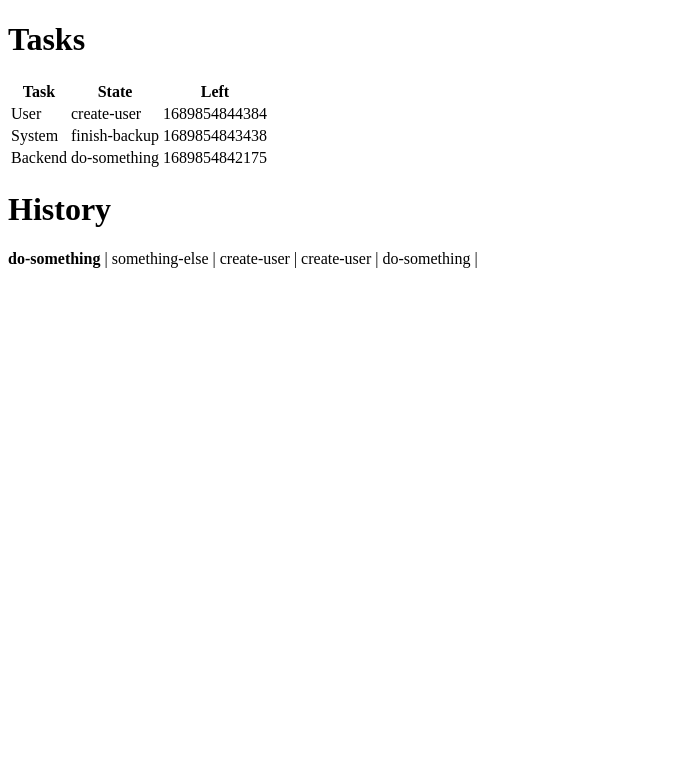
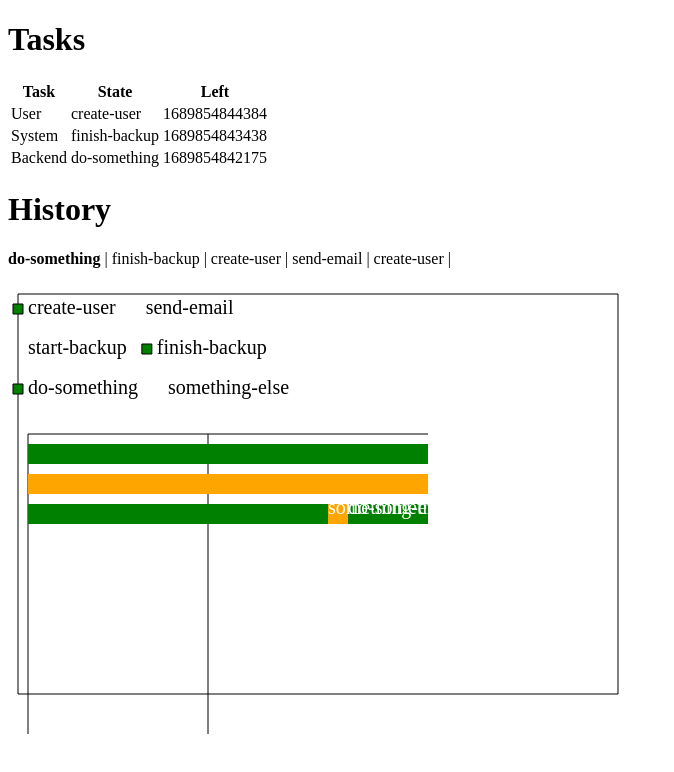
Before and after one commit to samsquire/operating-system-simulation, a website: page index.html in a window 1280 px wide. Shown: the whole page, without its empty margins (0-674 px from the left). Drawn offline with Linux system fonts and the light colour scheme.

Commit message:
Canvas graph rendering

```diff
--- a/index.html
+++ b/index.html
@@ -11,7 +11,7 @@
 
 <body>
   <div id="content"></div>
-
+  <canvas width="800" height="800" id="screen"></canvas>
 
   <script src="script.js"></script>
 
--- a/script.js
+++ b/script.js
@@ -1,6 +1,12 @@
 var taskLines = [];
 var now = Date.now();
 var tickInterval = 100;
+var c = document.getElementById("screen");
+var ctx = c.getContext("2d");
+var history = {};
+var samples = 20;
+
+var currentSample = 0;
 var tasks = [
   {
     "task": "User",
@@ -23,12 +29,21 @@ var tasks = [
       { "name": "something-else" }
     ]
   }
-]
+];
+for (var x = 0 ; x < samples ; x++) {
+  history[x] = {};
+  for (var y = 0; y < tasks.length; y++) {
+
+      history[x][y] = -1;
+
+  }
+}
 var thisNow = Date.now()
 function label(tasks) {
   for (var x = 0; x < tasks.length; x++) {
     for (var s = 0; s < tasks[x].subtasks.length; s++) {
       tasks[x].subtasks[s].ticks = thisNow;
+      tasks[x].subtasks[s].fresh = false;
     }
   }
 }
@@ -38,20 +53,19 @@ function deduct(now, tasks) {
 
   for (var x = 0; x < tasks.length; x++) {
     for (var s = 0; s < tasks[x].subtasks.length; s++) {
-          tasks[x].subtasks[s].fresh = false;
+         // tasks[x].subtasks[s].fresh = false;
     }
   }
   for (var x = 0; x < tasks.length; x++) {
     for (var s = 0; s < tasks[x].subtasks.length; s++) {
       if (tasks[x].subtasks[s].ticks > now) {
 
-
-        tasks[x].subtasks[s].fresh = false;
+         if (tasks[x].subtasks[s].fresh < 2) {
+          tasks[x].subtasks[s].fresh++;
+         }
 
         tasks[x].subtasks[s].ticks -= tickInterval;
-        if (tasks[x].subtasks[s].ticks < now && s + 1 < tasks[x].subtasks.length) {
-          tasks[x].subtasks[s + 1].fresh = true;
-        }
+
         break;
       } else {
 
@@ -69,7 +83,7 @@ function randomize(now, tasks) {
       if (tasks[x].subtasks[tasks[x].subtasks.length - 1].ticks <= now) {
     for (var s = 0; s < tasks[x].subtasks.length; s++) {
 
-        tasks[x].subtasks[s].fresh = true;
+        tasks[x].subtasks[s].fresh = 0;
 
         tasks[x].subtasks[s].ticks = Date.now() + Math.floor(Math.random() * (max - min) + min);
 
@@ -114,7 +128,7 @@ function generateTaskHistory(taskLines, tasks) {
     for (var s = 0; s < tasks[x].subtasks.length; s++) {
 
 
-      if (tasks[x].subtasks[s].fresh) {
+      if (tasks[x].subtasks[s].fresh == 1) {
         taskLines.unshift(tasks[x].subtasks[s].name);
         break;
       } else {
@@ -132,6 +146,127 @@ function generateTaskHistory(taskLines, tasks) {
 }
 
 function tick() {
+  console.log("frame");
+  ctx.beginPath();
+  ctx.rect(0, 0, 800, 800);
+  ctx.fillStyle = "white";
+  ctx.fill();
+  ctx.fillStyle = "";
+
+  ctx.beginPath();
+  ctx.rect(10, 10, 600, 400);
+
+  ctx.stroke();
+  var currentY = 30;
+  var currentWidth = 20;
+  for (var x = 0; x < tasks.length; x++) {
+    var renderedSquare = false;
+    for (var s = 0; s < tasks[x].subtasks.length; s++) {
+        const text = ctx.measureText(tasks[x].subtasks[s].name);
+
+
+
+      ctx.beginPath();
+      ctx.font = "20px serif";
+      ctx.fillStyle = "black";
+      ctx.fillText(tasks[x].subtasks[s].name, currentWidth, currentY);
+
+      if (!renderedSquare && tasks[x].subtasks[s].ticks > now) {
+          renderedSquare = true;
+          ctx.beginPath();
+          ctx.fillStyle = "";
+          ctx.rect(currentWidth - 15, currentY - 10, 10, 10);
+          ctx.fillStyle = "green";
+          ctx.fill();
+          ctx.stroke();
+
+      }
+       currentWidth += text.width + 30;
+    }
+    currentY += 40;
+    currentWidth = 20;
+  }
+
+  ctx.beginPath();
+  ctx.moveTo(20, currentY);
+  ctx.lineTo(20, currentY + 300);
+  ctx.stroke();
+
+  ctx.beginPath();
+  ctx.moveTo(20, currentY);
+  ctx.lineTo(20 + (samples * 20), currentY);
+  ctx.stroke();
+
+  for (var x = 0; x < tasks.length; x++) {
+    for (var s = 0; s < tasks[x].subtasks.length; s++) {
+         tasks[x].subtasks[s].renderedText = false;
+    }
+  }
+
+  var graphX = 20;
+  var graphY = currentY + 10;
+  var sampleX = graphX + currentSample * 20;
+
+  var colours = ["green", "orange", "red", "yellow"];
+
+  ctx.beginPath();
+  ctx.moveTo(sampleX, currentY);
+  ctx.lineTo(sampleX, currentY + 300);
+  ctx.stroke();
+
+  var textRenders = [];
+
+  for (var x = 0 ; x < samples ; x++) {
+    if (x == 0) {
+      previousSample = samples - 1;
+    } else {
+      previousSample = x - 1;
+    }
+    var previousHistory = history[previousSample];
+    for (var task = 0 ; task < tasks.length ; task++) {
+      var myHistory = history[x];
+        if (myHistory[task] != -1) {
+
+          ctx.beginPath();
+          ctx.moveTo(graphX, graphY);
+          ctx.rect(graphX, graphY, 20, 20);
+          ctx.fillStyle = colours[myHistory[task]];
+        console.log(tasks[task].subtasks[myHistory[task]]);
+          ctx.fill();
+          if (previousHistory[task] != myHistory[task]) {
+            textRenders.push({
+              text: tasks[task].subtasks[myHistory[task]].name,
+              x: graphX,
+              y: graphY + 10
+            });
+
+
+          }
+        }
+
+        graphY = graphY + 30;
+
+
+
+
+
+
+    }
+    graphX = graphX + 20;
+    graphY = currentY + 10;
+  }
+
+  for ( var x = 0 ; x < textRenders.length ; x++) {
+    var render = textRenders[x];
+    ctx.beginPath();
+    ctx.font = "20px serif";
+    ctx.fillStyle = "white";
+    ctx.fillText(render.text, render.x, render.y);
+    ctx.fillStyle = "";
+  }
+  textRenders = [];
+
+
   deduct(now, tasks);
   randomize(now, tasks);
   var taskText = generateTaskHistory(taskLines, tasks);
@@ -142,6 +277,15 @@ function tick() {
 
 # History\n` + taskText, {headerIds: false, mangle: false});
 now = Date.now();
+  for (var x = 0; x < tasks.length; x++) {
+    for (var s = 0; s < tasks[x].subtasks.length; s++) {
+      if (tasks[x].subtasks[s].ticks > now) {
+        history[currentSample][x] = s;
+        break;
+      }
+    }
+  }
+currentSample = (currentSample + 1) % samples;
 }
 
 setInterval(tick, tickInterval);
```
Also changed, not shown: 1 other file.
